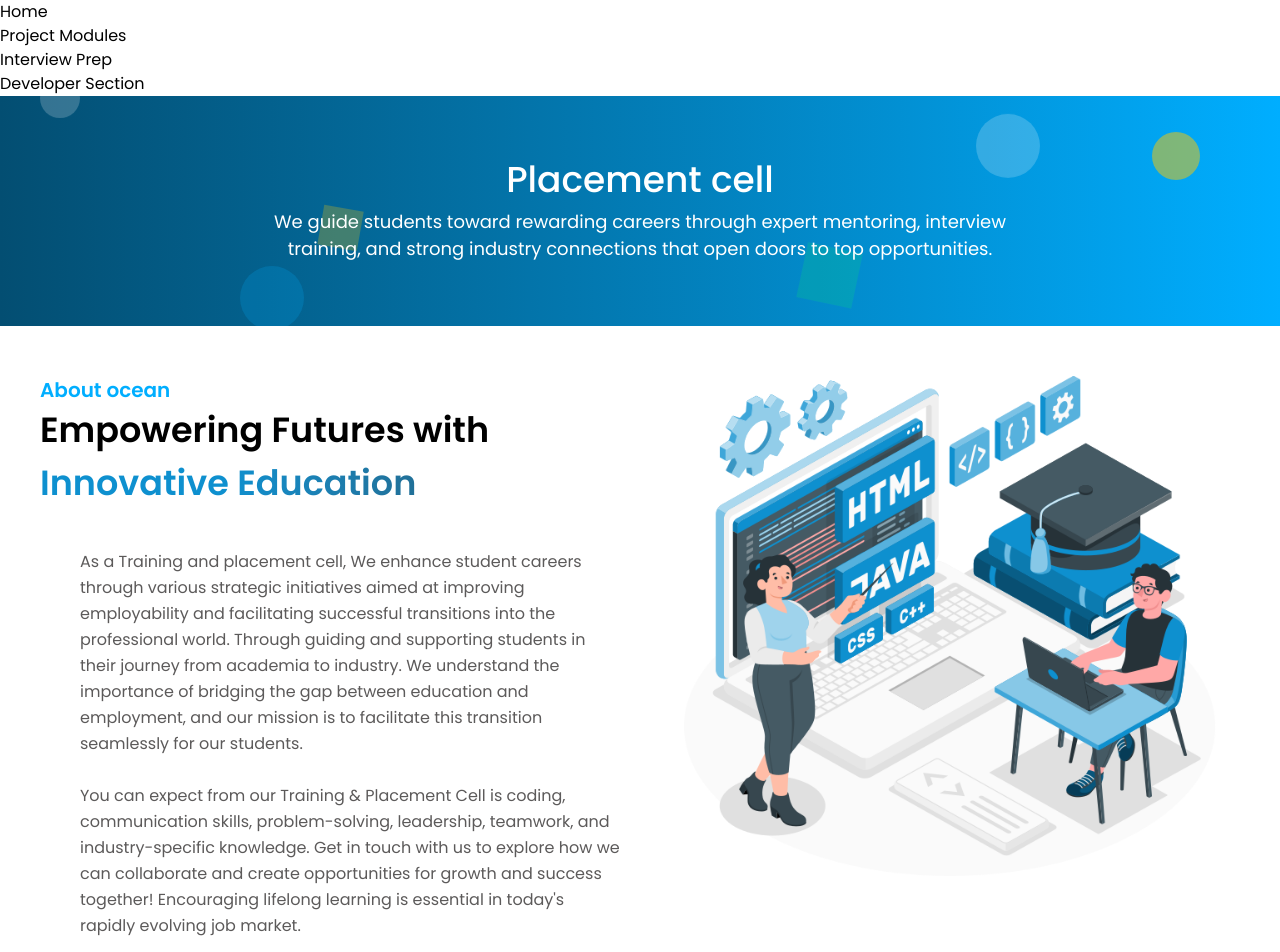
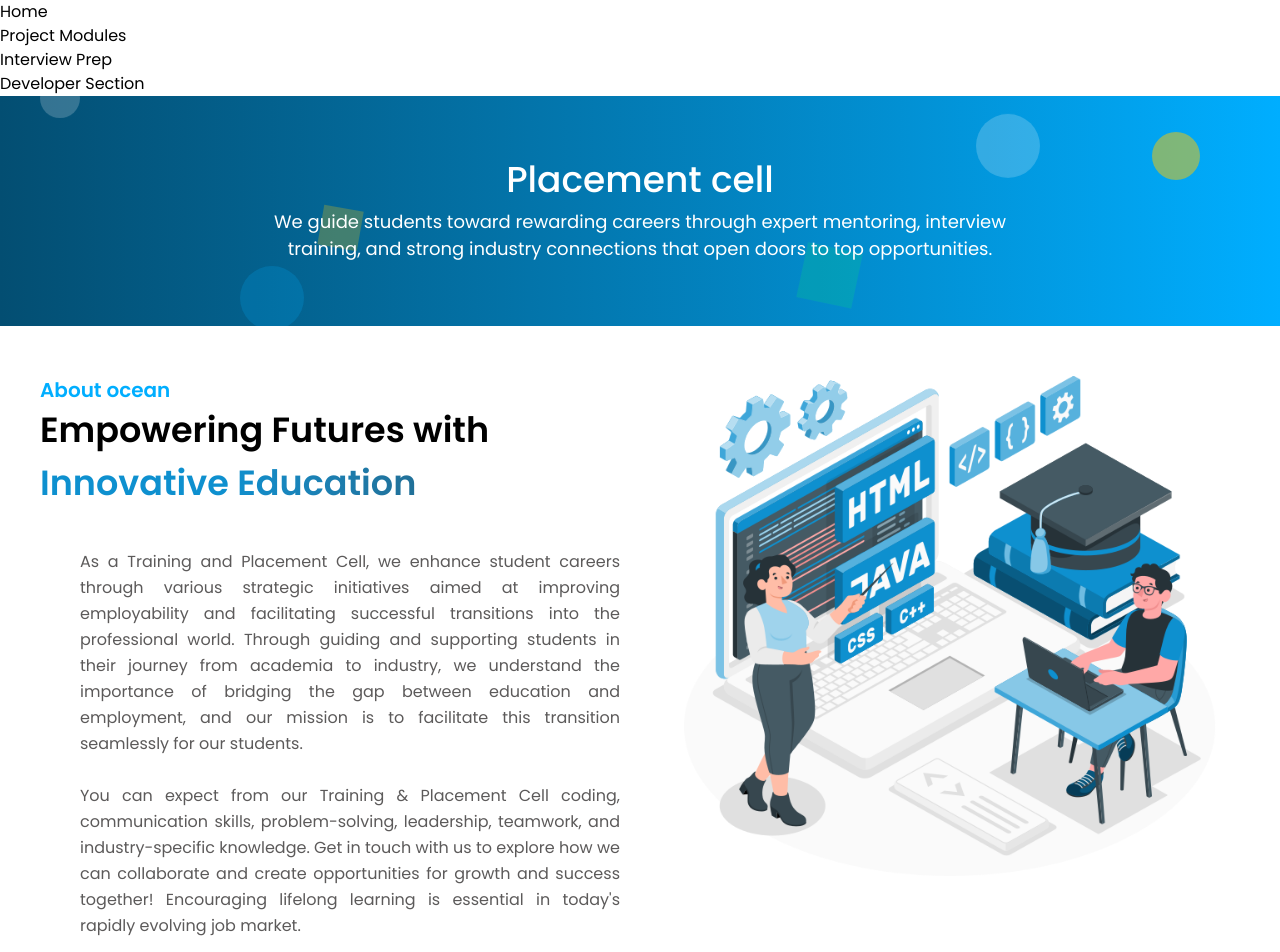
Before and after one commit to SARAN-zaz/Ocean_Placement, a React (Vite) app: page /Placement_Home in a window 1280 px wide. Shown: the top 952 px of the page. Built offline with nearby package versions, Linux system fonts and the light colour scheme.

Commit message:
added cards

```diff
--- a/src/components/Placement_components/AboutOcean.jsx
+++ b/src/components/Placement_components/AboutOcean.jsx
@@ -13,7 +13,7 @@ export default function AboutOcean() {
             Empowering Futures with{" "}
             <span className="bg-linear-to-r from-[#0E90CF] via-[#0E90CF] to-[#217098] bg-clip-text text-transparent">Innovative Education</span>
           </h1>
-          <p className="text-[#5c5a5a] text-sm sm:text-base leading-relaxed mt-10  ml-0 lg:ml-10">
+          {/* <p className="text-[#5c5a5a] text-sm sm:text-base leading-relaxed mt-10  ml-0 lg:ml-10">
             As a Training and placement cell, We enhance student careers through
             various strategic initiatives aimed at improving employability and
             facilitating successful transitions into the professional world.
@@ -27,7 +27,22 @@ export default function AboutOcean() {
             and create opportunities for growth and success together!
             Encouraging lifelong learning is essential in today's rapidly
             evolving job market.
-          </p>
+          </p> */}
+          <p className="text-[#5c5a5a] text-sm sm:text-base leading-relaxed mt-10 ml-0 lg:ml-10 text-justify">
+  As a Training and Placement Cell, we enhance student careers through
+  various strategic initiatives aimed at improving employability and
+  facilitating successful transitions into the professional world.
+  Through guiding and supporting students in their journey from
+  academia to industry, we understand the importance of bridging the
+  gap between education and employment, and our mission is to
+  facilitate this transition seamlessly for our students. <br /><br />
+  You can expect from our Training & Placement Cell coding, communication
+  skills, problem-solving, leadership, teamwork, and industry-specific
+  knowledge. Get in touch with us to explore how we can collaborate
+  and create opportunities for growth and success together!
+  Encouraging lifelong learning is essential in today's rapidly
+  evolving job market.
+</p>
         </div>
 
         {/* Right Image Section */}
```
